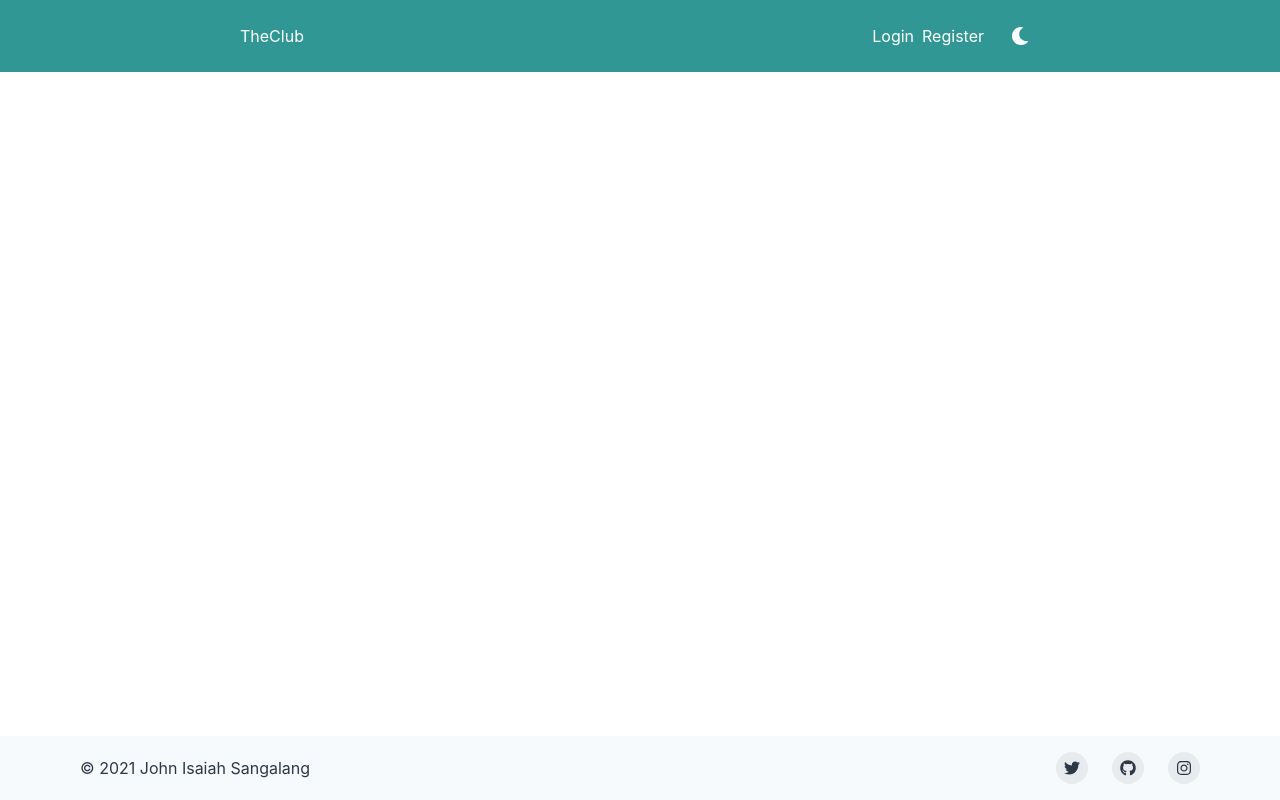
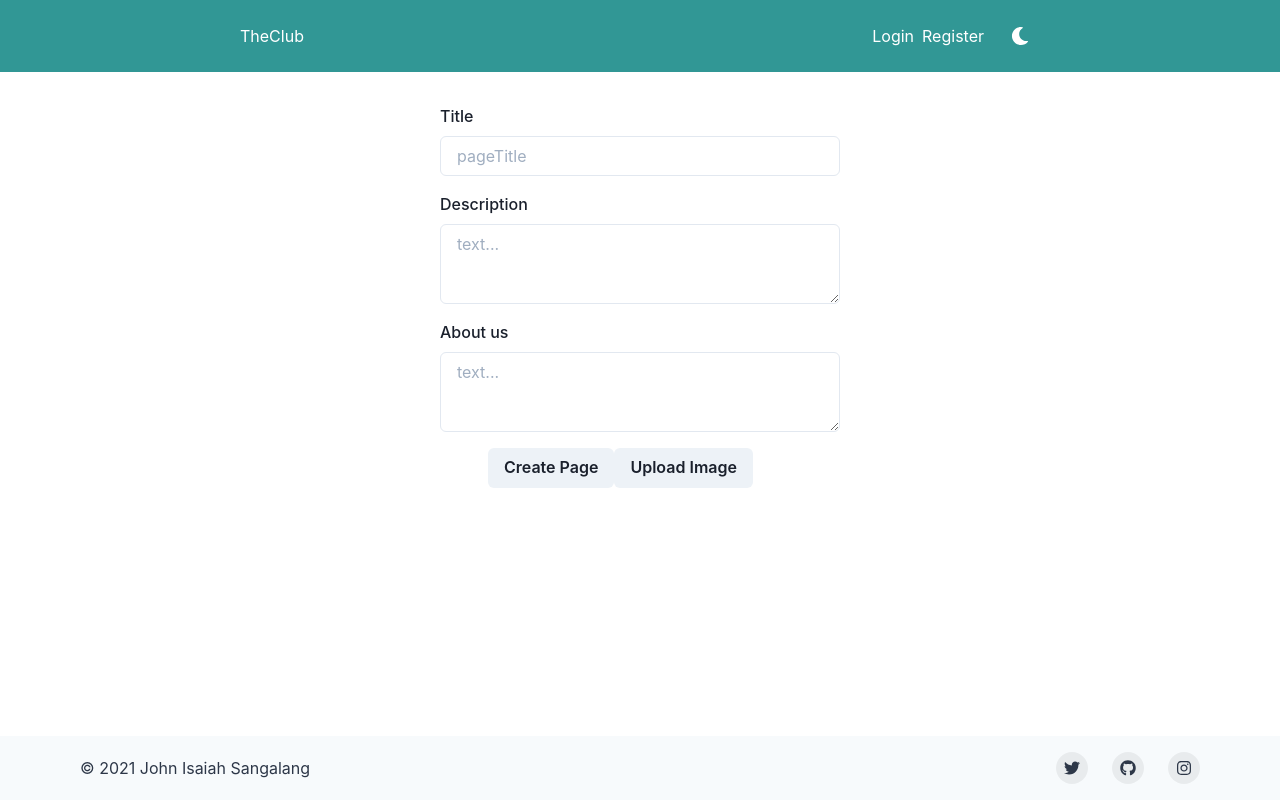
Before and after one commit to Metarock/TheClub-client, a React (Create React App) app: page /create-page in a window 1280 px wide. Built offline with nearby package versions, Linux system fonts and the light colour scheme; no server answers.

Commit message:
implemented create page

```diff
--- a/src/pages/create-page.tsx
+++ b/src/pages/create-page.tsx
@@ -1,6 +1,10 @@
-import { Formik } from 'formik';
+import { Box } from '@chakra-ui/layout';
+import { Button, Image } from '@chakra-ui/react';
+import { Form, Formik } from 'formik';
 import React, { useRef, useState } from 'react';
 import { RouteComponentProps } from 'react-router';
+import { InputField } from '../components/InputField';
+import { Responsive } from '../components/Responsive';
 import { useCreatePageMutation } from '../generated/graphql';
 import { cloudinarySignature } from '../utils/utilCloudinary';
 
@@ -48,6 +52,7 @@ export const CreatePage: React.FC<RouteComponentProps> = ({ history }) => {
 
         const data = await response.json();
         const url = data.secure_url as string;
+        console.log("upload image[this is the url]: ", url);
         return { success: true, url };
 
     }
@@ -62,10 +67,11 @@ export const CreatePage: React.FC<RouteComponentProps> = ({ history }) => {
     }
 
     return (
+        <Responsive variant="small">
             <Formik
                 initialValues={{ pageTitle: '', pageText: '', aboutUs: '' }}
                 onSubmit={async (values, { setErrors, resetForm }) => {
-                let pageimgUrl: string | undefined;
+                    let imgUrl: string | undefined;
 
                     if (file) {
                         const upload = await uploadImage();
@@ -75,11 +81,12 @@ export const CreatePage: React.FC<RouteComponentProps> = ({ history }) => {
                         }
 
                         //if successful
-                    pageimgUrl = upload.url;
+                        imgUrl = upload.url;
+                        console.log("formik this is the img url", imgUrl);
                     }
 
                     const response = await createPage({
-                    variables: { pageTitle: values.pageTitle, pageText: values.pageText, aboutUs: values.aboutUs, pageimgUrl: pageimgUrl }
+                        variables: { pageTitle: values.pageTitle, pageText: values.pageText, aboutUs: values.aboutUs, pageimgUrl: imgUrl }
                     })
                     //if there is an error
                     if (response.errors) {
@@ -89,10 +96,55 @@ export const CreatePage: React.FC<RouteComponentProps> = ({ history }) => {
                     resetForm();
                     const page = response.data?.createPage.id;
                     console.log("page is posted: ", page);
+                    history.push("/");
                 }}
 
             >
-
+                {({ isSubmitting }) => (
+                    <Form>
+                        <InputField
+                            name="pageTitle"
+                            placeholder="pageTitle"
+                            label="Title"
+                        />
+                        <Box mt={4}>
+                            <InputField
+                                textarea
+                                name="pageText"
+                                placeholder="text..."
+                                label="Description"
+                            />
+                        </Box>
+                        <Box mt={4}>
+                            <InputField
+                                textarea
+                                name="aboutUs"
+                                placeholder="text..."
+                                label="About us"
+                            />
+                        </Box>
+                        <Box mt={4}>
+                            <Button ml={12} type="submit" isLoading={isSubmitting}>
+                                Create Page
+                            </Button>
+                            <label htmlFor="postImage">
+                                <Button mr={8} onClick={() => fileInputRef.current?.click()}>
+                                    Upload Image
+                                </Button>
+                            </label>
+                            <input
+                                ref={fileInputRef}
+                                name="postImage"
+                                type="file"
+                                accept="image/*"
+                                onChange={handleSetImage}
+                                style={{ display: "none" }}
+                            />
+                            <Image src={fileUrl} maxH={200} maxW={400} />
+                        </Box>
+                    </Form>
+                )}
             </Formik>
+        </Responsive>
     );
 }
```
Lines whose indentation alone changed are shown as unchanged.
